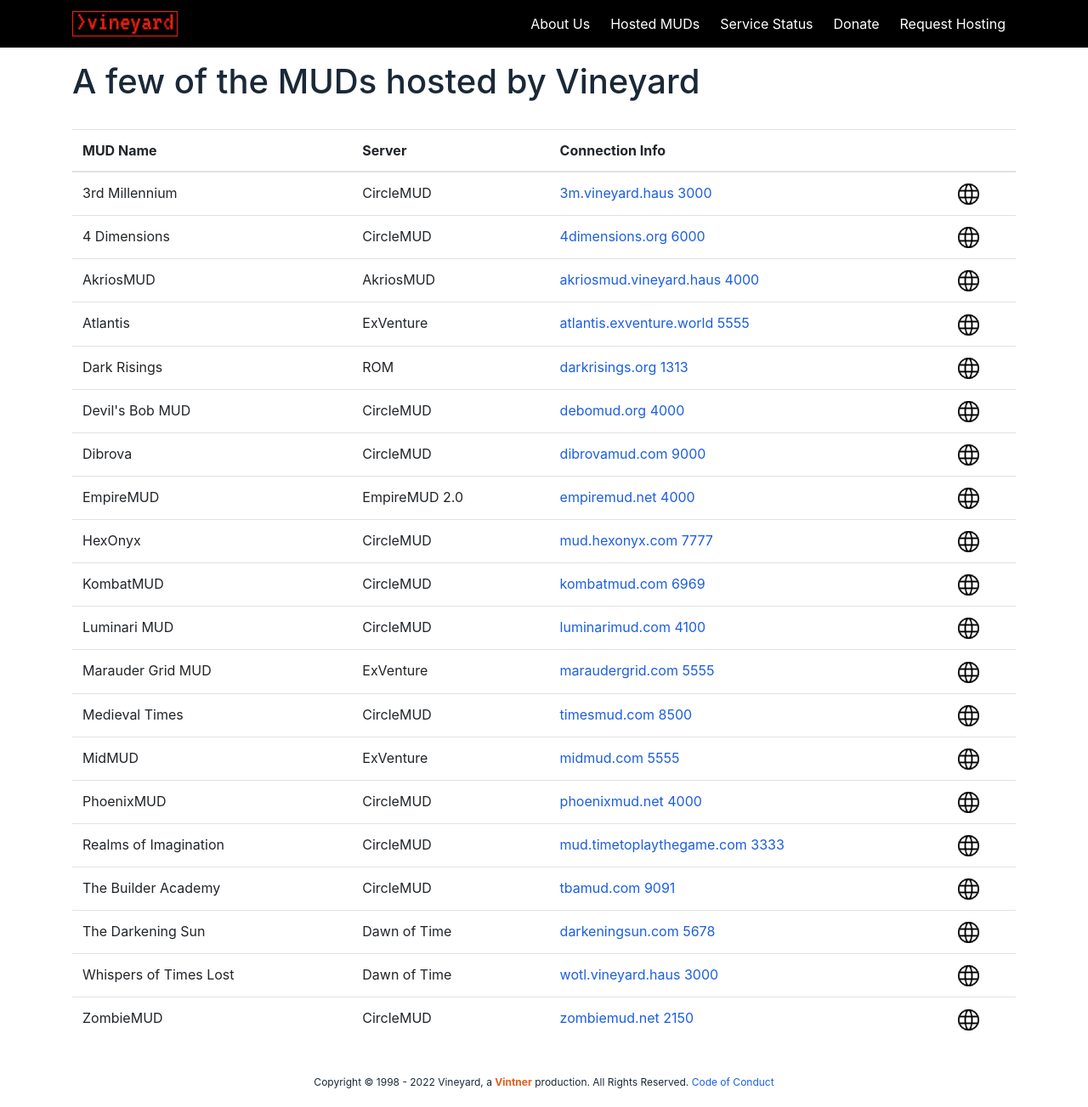
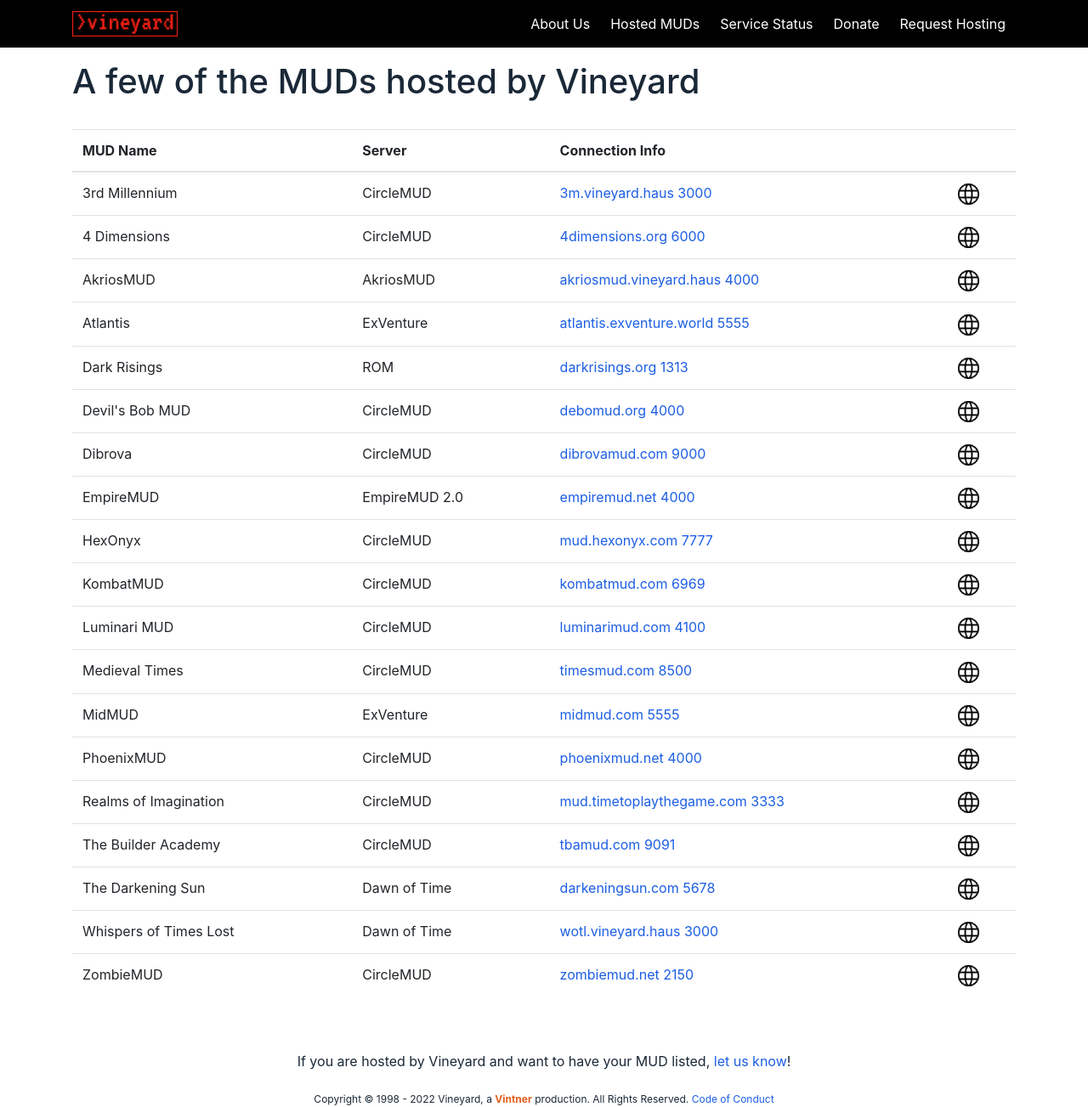
Before and after one commit to vintnerhaus/vineyard.haus, a Jekyll site: the page built from muds.html, in a window 1280 px wide. Shown: the whole page at 85% size. Built offline with Jekyll 4.4.1, drawn with Linux system fonts in a browser that asks for light colours; nearby versions of some CDN libraries; Markdown is read by kramdown in place of the engine named in the settings.

Commit message:
Updated list and added listing request.

```diff
--- a/_data/mud_list.json
+++ b/_data/mud_list.json
@@ -93,13 +93,6 @@
       "server_port": "4000",
     },
     {
-      "mud_name": "Marauder Grid MUD",
-      "server": "ExVenture",
-      "site": "maraudergrid.com",
-      "server_address": "maraudergrid.com",
-      "server_port": "5555",
-    },
-    {
       "mud_name": "Luminari MUD",
       "server": "CircleMUD",
       "site": "luminarimud.com",
--- a/muds.html
+++ b/muds.html
@@ -26,5 +26,11 @@
       </tr>
   {% endfor %}
 </tbody>
-</table>
+</table><br><br>If you are hosted by Vineyard and want to have your MUD listed,
+<script language="JavaScript">
+  var username = "hostme";
+  var hostname = "vineyard.haus";
+  var linktext = "let us know";
+  document.write("<a href='" + "mail" + "to:" + username + "@" + hostname + "'>" + linktext + "</a>");
+</script>!
 </center>
```
